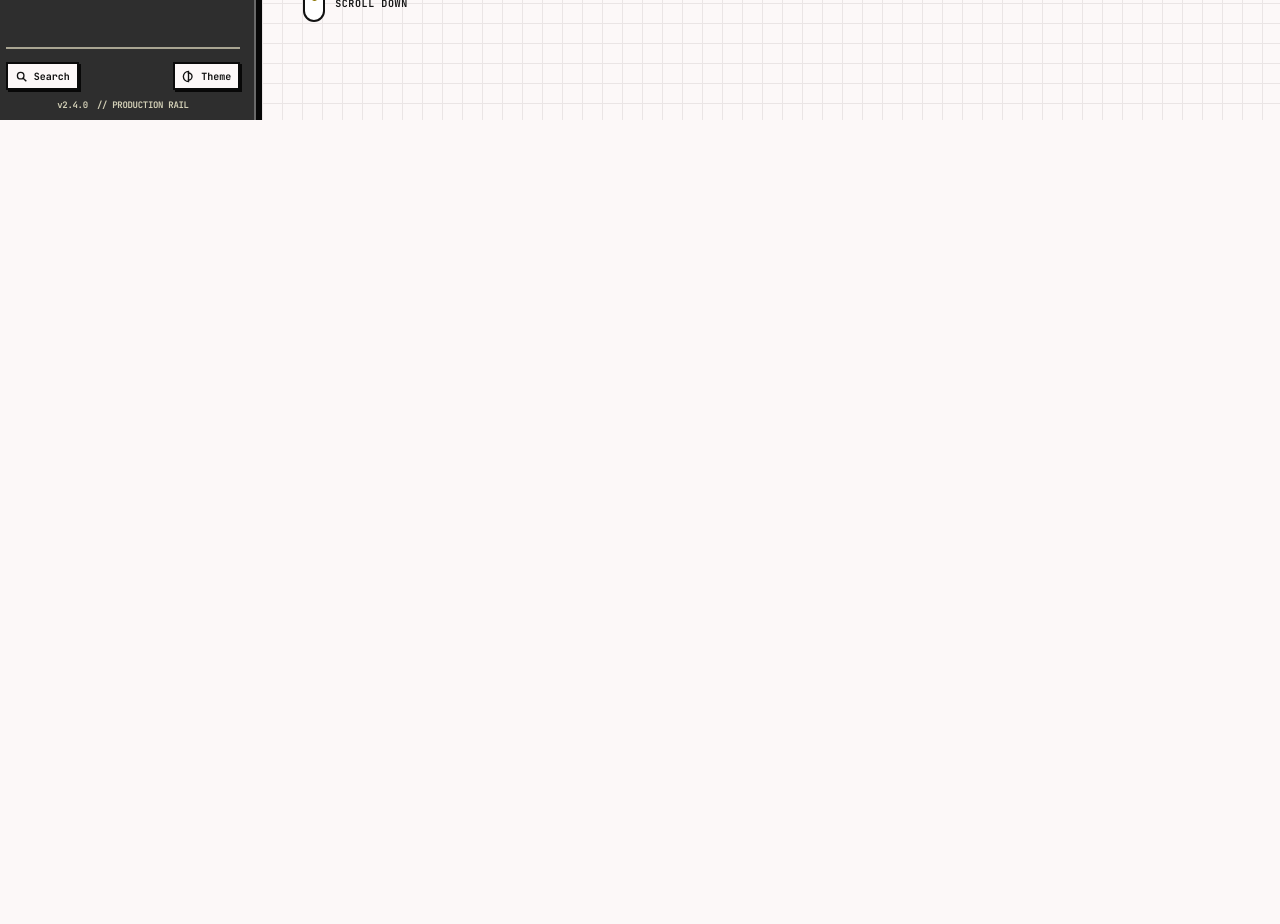
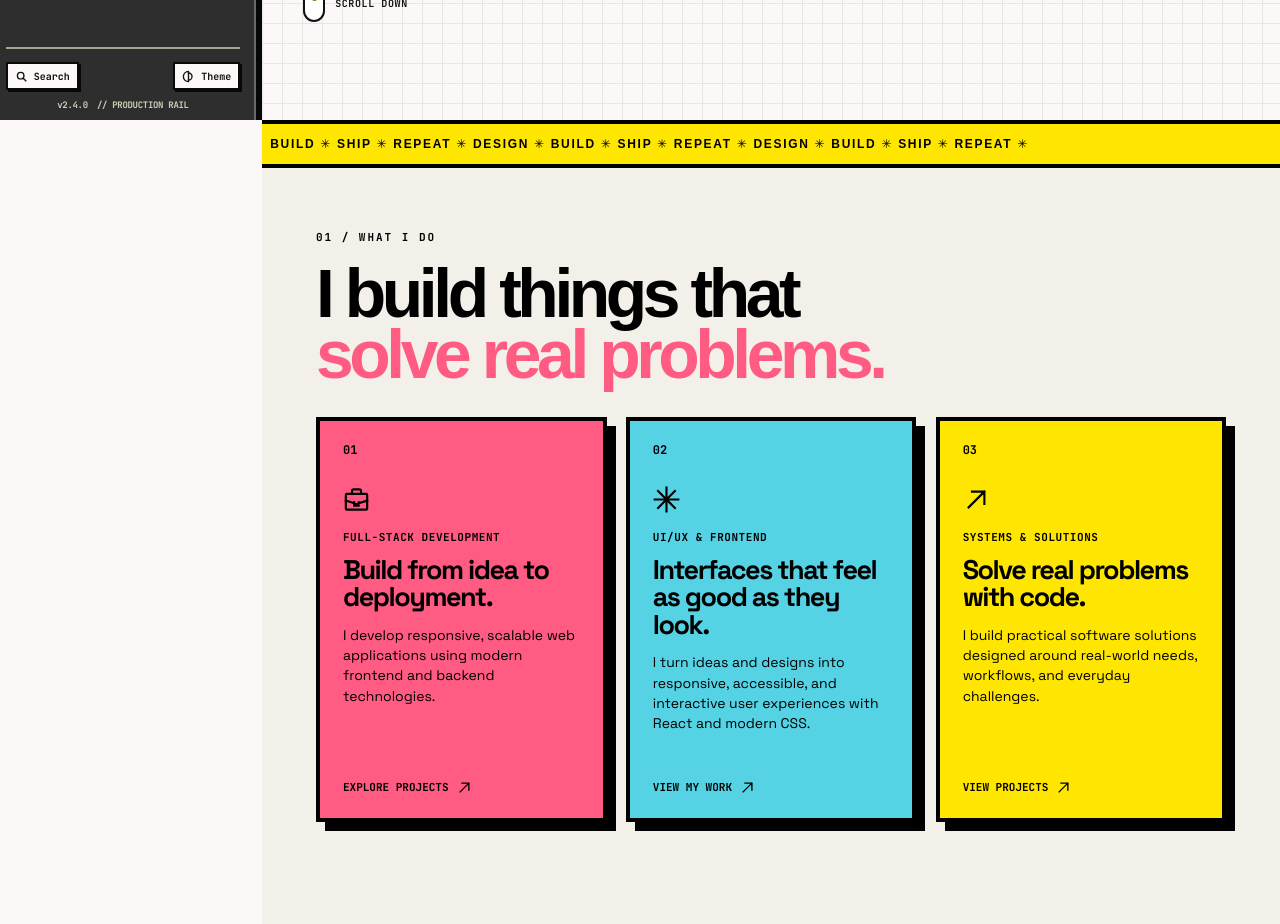
Before and after one commit to Syddevv/Portfolio-V2, a React (Vite) app in the folder my-portfolio/: page /#explore in a window 1280 px wide. Before the commit this address led to /. Shown: the part 680-1604 px from the top of the page. Before the commit the page ends 800 px from the top, so only its background shows below. Built offline with nearby package versions, Linux system fonts and the light colour scheme.

Commit message:
Add About component with styling and structure; implement hash-based navigation in App

```diff
--- a/my-portfolio/src/App.tsx
+++ b/my-portfolio/src/App.tsx
@@ -1,12 +1,23 @@
-import { useState } from 'react'
+import { useEffect, useState } from 'react'
 import { Sidebar } from './components/Sidebar'
 import { TopBar } from './components/TopBar'
 import { Explore } from './components/Explore'
+import { About } from './components/About'
 
 function App() {
   const [activePage, setActivePage] = useState('explore')
   const [darkMode, setDarkMode] = useState(false)
   const [mobileMenuOpen, setMobileMenuOpen] = useState(false)
+
+  useEffect(() => {
+    const syncPageWithHash = () => {
+      const page = window.location.hash.slice(1)
+      if (page === 'explore' || page === 'about') setActivePage(page)
+    }
+    window.addEventListener('hashchange', syncPageWithHash)
+    syncPageWithHash()
+    return () => window.removeEventListener('hashchange', syncPageWithHash)
+  }, [])
 
   return (
     <div className={`app-shell${darkMode ? ' app-shell--dark' : ''}`}>
@@ -20,8 +31,9 @@ function App() {
       />
       <div className="workspace">
         <TopBar onOpenMenu={() => setMobileMenuOpen(true)} />
-        <main className="workspace-canvas" id="explore" aria-label="Portfolio content">
+        <main className="workspace-canvas" aria-label="Portfolio content">
           <Explore />
+          <About />
         </main>
       </div>
     </div>
--- /dev/null
+++ b/my-portfolio/src/components/About.css
@@ -0,0 +1,136 @@
+.about-section {
+  min-height: 100svh;
+  scroll-margin-top: 54px;
+  background: #f3f0e9;
+  color: #000;
+}
+
+.about-ticker {
+  display: flex;
+  align-items: center;
+  height: clamp(48px, 3.2vw, 62px);
+  overflow: hidden;
+  border-top: 4px solid #000;
+  border-bottom: 4px solid #000;
+  background: #ffe600;
+}
+.about-ticker > div {
+  width: max-content;
+  padding-inline: 8px;
+  font: 900 clamp(12px, .85vw, 16px)/1 Arial, Helvetica, sans-serif;
+  letter-spacing: .14em;
+  white-space: nowrap;
+}
+
+.about-inner {
+  width: 100%;
+  max-width: 1700px;
+  margin-inline: auto;
+  padding: clamp(54px, 5vw, 90px) clamp(26px, 4.2vw, 84px) clamp(80px, 8vw, 150px);
+}
+.about-kicker {
+  margin: 0 0 clamp(20px, 1.5vw, 30px);
+  font: 700 clamp(11px, .78vw, 15px)/1 var(--font-mono);
+  letter-spacing: .18em;
+}
+.about-heading {
+  margin: 0 0 clamp(32px, 2vw, 42px);
+  font-family: Arial, Helvetica, sans-serif;
+  font-size: clamp(58px, 5.3vw, 100px);
+  font-weight: 900;
+  font-synthesis: weight;
+  line-height: .9;
+  letter-spacing: -.065em;
+}
+.about-heading > span { display: block; }
+.about-heading > span + span { color: #ff5b83; }
+
+.about-grid {
+  display: grid;
+  grid-template-columns: repeat(3, minmax(0, 1fr));
+  gap: clamp(18px, 1.5vw, 28px);
+}
+.about-card {
+  display: flex;
+  flex-direction: column;
+  min-width: 0;
+  min-height: clamp(405px, 29vw, 470px);
+  padding: clamp(22px, 1.8vw, 34px);
+  border: 4px solid #000;
+  box-shadow: 9px 9px 0 #000;
+  color: #000;
+}
+.about-card--pink { background: #ff5b83; }
+.about-card--cyan { background: #55d3e5; }
+.about-card--yellow { background: #ffe600; }
+.about-card-number {
+  display: block;
+  font: 700 clamp(12px, .8vw, 15px)/1 var(--font-mono);
+}
+.about-card-icon {
+  width: clamp(27px, 2vw, 38px);
+  height: clamp(27px, 2vw, 38px);
+  margin-top: clamp(28px, 2.3vw, 44px);
+  stroke-width: 1.9;
+}
+.about-card-copy { margin-top: clamp(18px, 1.4vw, 27px); }
+.about-card-label {
+  margin: 0 0 12px;
+  font: 700 clamp(11px, .72vw, 14px)/1.2 var(--font-mono);
+  letter-spacing: .05em;
+}
+.about-card h3 {
+  max-width: 16ch;
+  margin: 0 0 14px;
+  font-family: var(--font-sans);
+  font-size: clamp(27px, 2vw, 39px);
+  font-weight: 700;
+  line-height: 1.02;
+  letter-spacing: -.055em;
+}
+.about-card-description {
+  max-width: 38ch;
+  margin: 0;
+  font-size: clamp(14px, .9vw, 17px);
+  line-height: 1.45;
+}
+.about-card-link {
+  display: inline-flex;
+  align-items: center;
+  align-self: flex-start;
+  gap: 8px;
+  margin-top: auto;
+  padding-top: 24px;
+  font: 700 clamp(11px, .78vw, 15px)/1 var(--font-mono);
+  text-decoration: none;
+}
+.about-card-link:hover { text-decoration: underline; text-underline-offset: 4px; }
+.about-card-link:focus-visible { outline: 3px solid #000; outline-offset: 6px; }
+.about-card-link svg { width: clamp(15px, 1vw, 19px); height: clamp(15px, 1vw, 19px); }
+
+.app-shell--dark .about-section { background: #242424; color: #fcf8f8; }
+
+@media (min-width: 1000px) {
+  .about-section { scroll-margin-top: clamp(57px, calc(32px + 2.4vw), 78px); }
+}
+@media (max-width: 1100px) {
+  .about-grid { grid-template-columns: repeat(2, minmax(0, 1fr)); gap: 23px; }
+  .about-card { min-height: 410px; }
+  .about-card:last-child { grid-column: 1 / -1; min-height: 330px; }
+  .about-card:last-child h3, .about-card:last-child .about-card-description { max-width: 42ch; }
+}
+@media (max-width: 850px) {
+  .about-section { scroll-margin-top: 64px; }
+}
+@media (max-width: 650px) {
+  .about-inner { padding: 60px clamp(20px, 5vw, 32px) 96px; }
+  .about-heading { font-size: clamp(47px, 9vw, 68px); line-height: .94; margin-bottom: 42px; }
+  .about-grid { grid-template-columns: 1fr; gap: 22px; }
+  .about-card, .about-card:last-child { grid-column: auto; min-height: 365px; }
+  .about-card h3 { max-width: 22ch; }
+  .about-card-description { max-width: 48ch; }
+}
+@media (max-width: 380px) {
+  .about-heading { font-size: 43px; }
+  .about-card { padding: 20px; }
+}
--- /dev/null
+++ b/my-portfolio/src/components/About.tsx
@@ -0,0 +1,73 @@
+import { Icon, type IconName } from './Icons'
+import './About.css'
+
+const services: {
+  number: string
+  label: string
+  title: string
+  description: string
+  action: string
+  icon: IconName
+  color: string
+}[] = [
+  {
+    number: '01',
+    label: 'FULL-STACK DEVELOPMENT',
+    title: 'Build from idea to deployment.',
+    description: 'I develop responsive, scalable web applications using modern frontend and backend technologies.',
+    action: 'EXPLORE PROJECTS',
+    icon: 'briefcase',
+    color: 'pink',
+  },
+  {
+    number: '02',
+    label: 'UI/UX & FRONTEND',
+    title: 'Interfaces that feel as good as they look.',
+    description: 'I turn ideas and designs into responsive, accessible, and interactive user experiences with React and modern CSS.',
+    action: 'VIEW MY WORK',
+    icon: 'spark',
+    color: 'cyan',
+  },
+  {
+    number: '03',
+    label: 'SYSTEMS & SOLUTIONS',
+    title: 'Solve real problems with code.',
+    description: 'I build practical software solutions designed around real-world needs, workflows, and everyday challenges.',
+    action: 'VIEW PROJECTS',
+    icon: 'arrow-up-right',
+    color: 'yellow',
+  },
+]
+
+export function About() {
+  return (
+    <section className="about-section" id="about" aria-labelledby="about-title">
+      <div className="about-ticker" aria-hidden="true">
+        <div>BUILD ✳ SHIP ✳ REPEAT ✳ DESIGN ✳ BUILD ✳ SHIP ✳ REPEAT ✳ DESIGN ✳ BUILD ✳ SHIP ✳ REPEAT ✳</div>
+      </div>
+
+      <div className="about-inner">
+        <p className="about-kicker">01 / WHAT I DO</p>
+        <h2 className="about-heading" id="about-title">
+          <span>I build things that</span>
+          <span>solve real problems.</span>
+        </h2>
+
+        <div className="about-grid">
+          {services.map((service) => (
+            <article className={`about-card about-card--${service.color}`} key={service.number}>
+              <span className="about-card-number">{service.number}</span>
+              <Icon name={service.icon} className="about-card-icon" />
+              <div className="about-card-copy">
+                <p className="about-card-label">{service.label}</p>
+                <h3>{service.title}</h3>
+                <p className="about-card-description">{service.description}</p>
+              </div>
+              <a className="about-card-link" href="#projects">{service.action}<Icon name="arrow-up-right" /></a>
+            </article>
+          ))}
+        </div>
+      </div>
+    </section>
+  )
+}
--- a/my-portfolio/src/components/Explore.css
+++ b/my-portfolio/src/components/Explore.css
@@ -82,7 +82,6 @@
 .hero-scroll { display: inline-flex; align-items: center; gap: 10px; margin-top: clamp(30px, 3vw, 56px); color: #161616; font: 700 clamp(10px, .67vw, 13px)/1 var(--font-mono); letter-spacing: .6px; }
 .hero-scroll-mouse { display: flex; justify-content: center; width: 22px; height: 36px; padding-top: 6px; border: 2px solid #111; border-radius: 12px; background: #fff; }
 .hero-scroll-mouse > span { width: 5px; height: 7px; border-radius: 3px; background: #8b7500; }
-.hero-scroll-target { position: absolute; bottom: 0; left: 0; width: 1px; height: 1px; }
 
 .hero-visual { position: relative; width: min(100%, 540px); justify-self: center; margin: 22px 14px 18px 4px; }
 .portrait-frame { width: 100%; aspect-ratio: .83; padding: clamp(7px, .75vw, 13px); border: 3px solid #000; background: #fff; box-shadow: clamp(8px, .75vw, 14px) clamp(8px, .75vw, 14px) 0 #000; }
--- a/my-portfolio/src/components/Explore.tsx
+++ b/my-portfolio/src/components/Explore.tsx
@@ -4,7 +4,7 @@ import './Explore.css'
 
 export function Explore() {
   return (
-    <section className="explore-hero" aria-labelledby="explore-title">
+    <section className="explore-hero" id="explore" aria-labelledby="explore-title">
       <div className="explore-copy">
         <p className="hero-eyebrow"><span className="hero-eyebrow-light" />UX DESIGNER &amp; ENGINEER CURRENTLY AT HYDRO ONE</p>
 
@@ -24,7 +24,7 @@ export function Explore() {
           <a className="hero-button hero-button-secondary" href="#about">About me <Icon name="arrow-right" /></a>
         </div>
 
-        <a className="hero-scroll" href="#below-hero" aria-label="Scroll down">
+        <a className="hero-scroll" href="#about" aria-label="Scroll to About section">
           <span className="hero-scroll-mouse"><span /></span>
           <span>SCROLL DOWN</span>
         </a>
@@ -43,7 +43,6 @@ export function Explore() {
         <span className="portrait-sticker portrait-sticker-seo">SEO</span>
         <span className="portrait-sticker portrait-sticker-html">HTML</span>
       </div>
-      <span id="below-hero" className="hero-scroll-target" aria-hidden="true" />
     </section>
   )
 }
--- a/my-portfolio/src/components/Icons.tsx
+++ b/my-portfolio/src/components/Icons.tsx
@@ -1,6 +1,6 @@
 import type { ReactNode, SVGProps } from 'react'
 
-export type IconName = 'terminal' | 'user' | 'code' | 'layers' | 'file' | 'mail' | 'search' | 'theme' | 'clock' | 'share' | 'menu' | 'close' | 'folder' | 'arrow-right'
+export type IconName = 'terminal' | 'user' | 'code' | 'layers' | 'file' | 'mail' | 'search' | 'theme' | 'clock' | 'share' | 'menu' | 'close' | 'folder' | 'arrow-right' | 'arrow-up-right' | 'briefcase' | 'spark'
 
 type IconProps = SVGProps<SVGSVGElement> & { name: IconName }
 
@@ -20,6 +20,9 @@ export function Icon({ name, ...props }: IconProps) {
     close: <path d="M4 4 20 20M20 4 4 20" />,
     folder: <path d="M2.5 5h7l2.3 2.5H21.5V19H2.5V5Z" />,
     'arrow-right': <path d="M3 12h17m-7-7 7 7-7 7" />,
+    'arrow-up-right': <path d="M5 19 19 5M8 5h11v11" />,
+    briefcase: <><rect x="2.5" y="7" width="19" height="14" rx="1" /><path d="M8 7V4.5A1.5 1.5 0 0 1 9.5 3h5A1.5 1.5 0 0 1 16 4.5V7M2.5 13l9.5 3 9.5-3M10 14.5v3h4v-3" /></>,
+    spark: <path d="M12 1.5v21M1.5 12h21M4.5 4.5l15 15M19.5 4.5l-15 15" />,
   }
 
   return <svg width="18" height="18" viewBox="0 0 24 24" fill="none" stroke="currentColor" strokeWidth="2.2" strokeLinecap="square" strokeLinejoin="miter" aria-hidden="true" {...props}>{paths[name]}</svg>
--- a/my-portfolio/src/index.css
+++ b/my-portfolio/src/index.css
@@ -12,6 +12,7 @@
 }
 
 :root { font-family: var(--font-sans); color: #000; background: #fcf8f8; font-synthesis: none; text-rendering: optimizeLegibility; -webkit-font-smoothing: antialiased; }
+html { scroll-behavior: smooth; }
 * { box-sizing: border-box; }
 body { margin: 0; min-width: 320px; }
 button, input { font: inherit; }
@@ -19,7 +20,7 @@ button { cursor: pointer; }
 a { color: inherit; text-decoration: none; }
 
 .app-shell { display: flex; min-height: 100vh; background: #fcf8f8; }
-.sidebar { width: 230px; min-width: 230px; min-height: 100vh; display: flex; flex-direction: column; justify-content: space-between; padding: 8px 16px 4px 3px; color: #fcf8f8; background: #2e2e2e; border-right: 6px solid #070707; box-shadow: inset -2px 0 #696969; z-index: 10; }
+.sidebar { position: sticky; top: 0; align-self: flex-start; width: 230px; min-width: 230px; height: 100svh; display: flex; flex-direction: column; justify-content: space-between; padding: 8px 16px 4px 3px; color: #fcf8f8; background: #2e2e2e; border-right: 6px solid #070707; box-shadow: inset -2px 0 #696969; z-index: 10; }
 .sidebar-main { min-width: 0; }
 .brand-card { position: relative; height: 56px; display: flex; align-items: center; gap: 7px; padding: 5px 6px; background: #1c1c1c; border: 2px solid #b7b39f; box-shadow: 3px 3px 0 #090909; white-space: nowrap; }
 .brand-mark { position: relative; width: 41px; height: 41px; flex: 0 0 41px; overflow: hidden; border: 2px solid #000; outline: 2px solid #ffe600; border-radius: 8px; background: #111; box-shadow: 3px 3px 0 #000; }
@@ -60,7 +61,7 @@ a { color: inherit; text-decoration: none; }
 .sidebar-backdrop { display: none; }
 
 .workspace { min-width: 0; flex: 1; }
-.topbar { position: relative; height: 54px; display: flex; align-items: center; justify-content: space-between; padding: 0 16px 3px 26px; background: #fcf8f8; border-bottom: 4px solid #000; box-shadow: 0 3px 0 #8b8b8b; z-index: 5; }
+.topbar { position: sticky; top: 0; height: 54px; display: flex; align-items: center; justify-content: space-between; padding: 0 16px 3px 26px; background: #fcf8f8; border-bottom: 4px solid #000; box-shadow: 0 3px 0 #8b8b8b; z-index: 5; }
 .system-identity { display: flex; align-items: center; gap: 9px; flex: 0 0 auto; color: #181818; font-family: var(--font-mono); white-space: nowrap; }
 .system-identity-copy { display: flex; flex-direction: column; gap: 3px; }
 .system-identity-copy strong { font-size: 13px; line-height: 1; font-weight: 700; letter-spacing: .2px; }
@@ -135,7 +136,7 @@ a { color: inherit; text-decoration: none; }
   .stack-meta { display: none; }
 }
 @media (max-width: 850px) {
-  .sidebar { position: fixed; top: 0; bottom: 0; left: 0; transform: translateX(-100%); transition: transform .2s ease; width: min(320px, 86vw); min-width: 0; min-height: 100dvh; overflow-y: auto; padding: 12px 16px 12px 8px; }
+  .sidebar { position: fixed; top: 0; bottom: 0; left: 0; height: 100dvh; transform: translateX(-100%); transition: transform .2s ease; width: min(320px, 86vw); min-width: 0; overflow-y: auto; padding: 12px 16px 12px 8px; }
   .sidebar--open { transform: translateX(0); }
   .sidebar-backdrop { display: block; position: fixed; inset: 0; z-index: 9; border: 0; background: rgb(0 0 0 / .55); }
   .brand-card { height: 66px; gap: 9px; padding: 7px; }
@@ -187,3 +188,6 @@ a { color: inherit; text-decoration: none; }
 @media (max-width: 380px) {
   .topbar-actions > .topbar-icon-button { display: none; }
 }
+@media (prefers-reduced-motion: reduce) {
+  html { scroll-behavior: auto; }
+}
```
